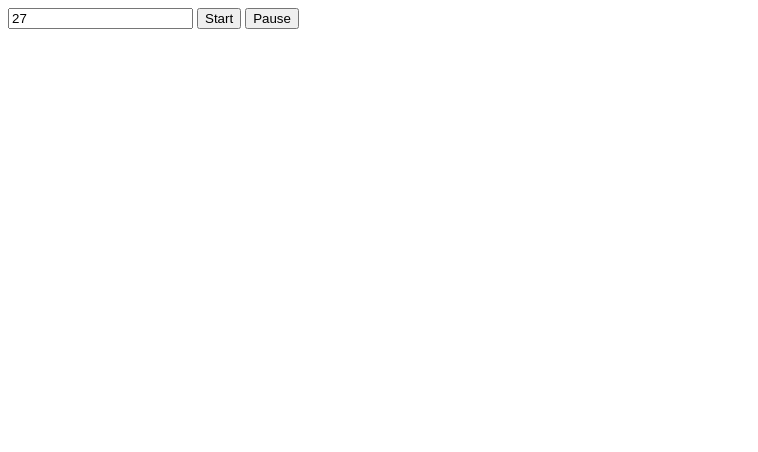
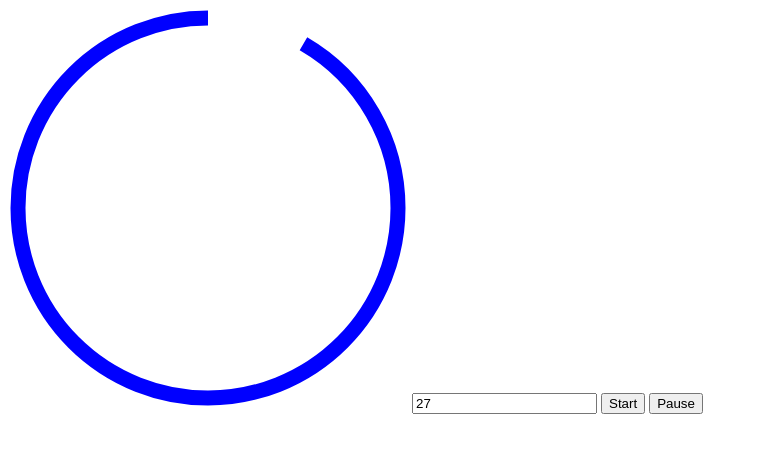
Before and after one commit to nehal96/udemy-modern-js, a plain HTML site: page sec20--drawing-animations/index.html in a window 1280 px wide. Both pictures are taken after a click on the button "Start". Shown: the whole page, without its empty margins (0-758 px from the left). Drawn offline with Linux system fonts and the light colour scheme.

Commit message:
S20: init svg circle

```diff
--- a/sec20--drawing-animations/index.html
+++ b/sec20--drawing-animations/index.html
@@ -2,9 +2,21 @@
 <html>
   <head></head>
   <body>
+    <svg height="400" width="400">
+      <circle
+        r="190"
+        cx="200"
+        cy="200"
+        fill="transparent"
+        stroke="blue"
+        stroke-width="15"
+        transform="rotate(-90 200 200)"
+      />
+    </svg>
     <input id="duration" value="30" />
     <button id="start">Start</button>
     <button id="pause">Pause</button>
+    <script src="timer.js"></script>
     <script src="index.js"></script>
   </body>
 </html>
--- a/sec20--drawing-animations/index.js
+++ b/sec20--drawing-animations/index.js
@@ -1,55 +1,22 @@
-class Timer {
-  constructor(durationInput, startButton, pauseButton, callbacks) {
-    this.durationInput = durationInput;
-    this.startButton = startButton;
-    this.pauseButton = pauseButton;
-    if (callbacks) {
-      this.onStart = callbacks.onStart;
-    }
-
-    this.startButton.addEventListener("click", this.start);
-    this.pauseButton.addEventListener("click", this.pause);
-  }
-
-  start = () => {
-    if (this.onStart) {
-      this.onStart();
-    }
-    // Calling tick once before setInterval so there's isn't a 1 second delay when
-    // start is called
-    this.tick();
-    this.interval = setInterval(this.tick, 1000);
-  };
-
-  pause = () => {
-    clearInterval(this.interval);
-  };
-
-  tick = () => {
-    if (this.timeRemaining <= 0) {
-      this.pause();
-    } else {
-      this.timeRemaining = this.timeRemaining - 1;
-    }
-  };
-
-  get timeRemaining() {
-    return parseFloat(this.durationInput.value);
-  }
-
-  set timeRemaining(time) {
-    this.durationInput.value = time;
-  }
-}
-
 const durationInput = document.querySelector("#duration");
 const startButton = document.querySelector("#start");
 const pauseButton = document.querySelector("#pause");
+const circle = document.querySelector("circle");
+
+const perimeter = circle.getAttribute("r") * 2 * Math.PI;
+circle.setAttribute("stroke-dasharray", perimeter);
+
+let currentOffset = 0;
 
 const timer = new Timer(durationInput, startButton, pauseButton, {
   onStart() {
     console.log("timer started");
   },
-  onTick() {},
-  onComplete() {},
+  onTick() {
+    circle.setAttribute("stroke-dashoffset", currentOffset);
+    currentOffset = currentOffset - 50;
+  },
+  onComplete() {
+    console.log("timer complete");
+  },
 });
--- /dev/null
+++ b/sec20--drawing-animations/timer.js
@@ -0,0 +1,51 @@
+class Timer {
+  constructor(durationInput, startButton, pauseButton, callbacks) {
+    this.durationInput = durationInput;
+    this.startButton = startButton;
+    this.pauseButton = pauseButton;
+    if (callbacks) {
+      this.onStart = callbacks.onStart;
+      this.onTick = callbacks.onTick;
+      this.onComplete = callbacks.onComplete;
+    }
+
+    this.startButton.addEventListener("click", this.start);
+    this.pauseButton.addEventListener("click", this.pause);
+  }
+
+  start = () => {
+    if (this.onStart) {
+      this.onStart();
+    }
+    // Calling tick once before setInterval so there's isn't a 1 second delay when
+    // start is called
+    this.tick();
+    this.interval = setInterval(this.tick, 1000);
+  };
+
+  pause = () => {
+    clearInterval(this.interval);
+  };
+
+  tick = () => {
+    if (this.timeRemaining <= 0) {
+      this.pause();
+      if (this.onComplete) {
+        this.onComplete();
+      }
+    } else {
+      this.timeRemaining = this.timeRemaining - 1;
+      if (this.onTick) {
+        this.onTick();
+      }
+    }
+  };
+
+  get timeRemaining() {
+    return parseFloat(this.durationInput.value);
+  }
+
+  set timeRemaining(time) {
+    this.durationInput.value = time;
+  }
+}
```
